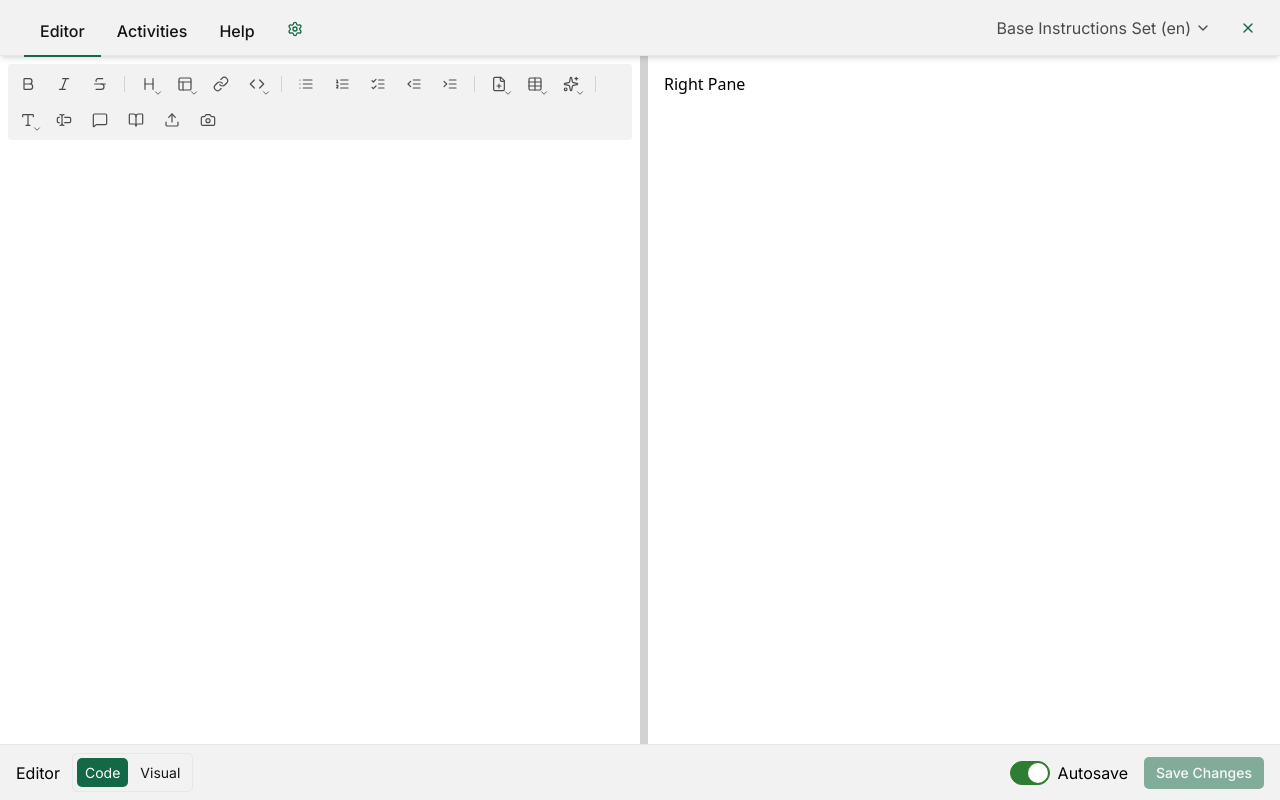
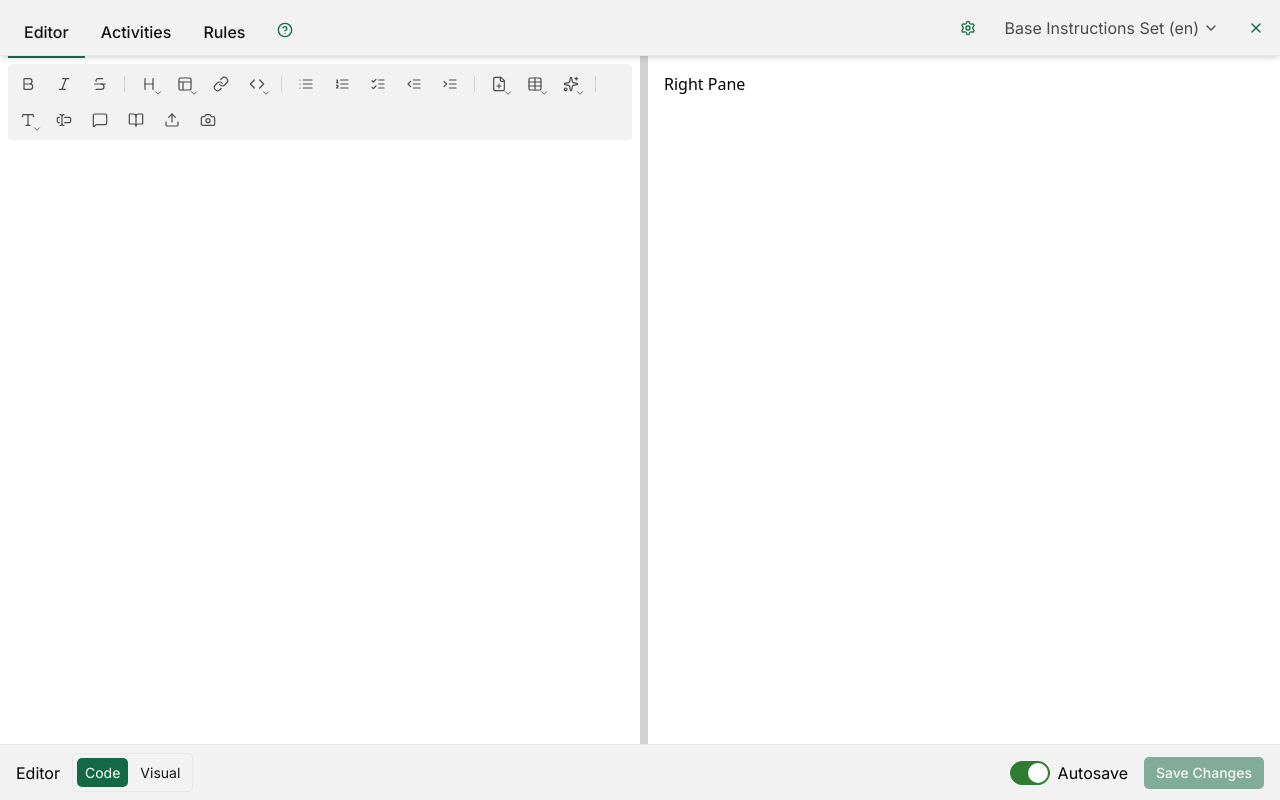
Before and after one commit to keoswalt/skillable-prototype-builder, a Next.js app: page /instructions-editor in a window 1280 px wide. Built offline with nearby package versions, Linux system fonts and the light colour scheme.

Commit message:
Update instruction editor header

```diff
--- a/src/app/instructions-editor/page.tsx
+++ b/src/app/instructions-editor/page.tsx
@@ -40,7 +40,7 @@ export default function InstructionsEditorPage() {
   const tabs: TabItem[] = [
     { id: 'editor', label: 'Editor', content: <></> },
     { id: 'activities', label: 'Activities', content: <></> },
-    { id: 'help', label: 'Help', content: <></> },
+    { id: 'rules', label: 'Rules', content: <></> },
   ];
 
   return (
@@ -56,7 +56,7 @@ export default function InstructionsEditorPage() {
           style={{ width: `${leftWidth}%` }}
         >
           {/* Editor Panel */}
-          <div className="p-2 w-full">
+          <div className="p-2 w-full sticky top-0 z-10">
             <FormattingToolbar />
           </div>
         </section>
--- a/src/components/Icon.tsx
+++ b/src/components/Icon.tsx
@@ -46,6 +46,7 @@ import {
   FilePlus,
   BookOpen,
   Camera,
+  HelpCircle,
   LucideIcon,
   LucideProps
 } from 'lucide-react';
@@ -78,7 +79,7 @@ export const Icons = {
   user: User,
   bell: Bell,
   gradCap: GraduationCap,
-
+  circleQuestionMark: HelpCircle,
   // Status/Feedback
   alert: AlertCircle,
   info: Info,
--- a/src/components/editor/InstructionsEditorHeader.tsx
+++ b/src/components/editor/InstructionsEditorHeader.tsx
@@ -8,23 +8,28 @@ interface InstructionsEditorHeaderProps {
 }
 
 const InstructionsEditorHeader: React.FC<InstructionsEditorHeaderProps> = ({ tabs }) => (
-  <header className="fixed top-0 left-0 w-full h-14 shrink-0 bg-_components-background-contrast-sm border-b border-softgrey-main text-_components-text-primary px-4 flex items-center justify-between shadow-md z-20">
+  <header className="fixed top-0 left-0 w-full h-14 shrink-0 bg-_components-background-contrast-sm border-b border-softgrey-main text-_components-text-primary flex items-center justify-between shadow-md z-20">
     {/* Left side: Tabs + Settings */}
     <div className="flex items-baseline">
       <Tabs
         items={tabs}
         className="[&_[role=tabpanel]]:hidden" // Hide the panels when used inside header
       />
-      <Button
+       <Button
         variant="icon"
-        leftIcon="settings"
-        className="mt-2"
-        aria-label="Settings"
+        leftIcon="circleQuestionMark"
+        className="mt-4"
+        aria-label="Help"
       />
     </div>
 
     {/* Right side: Dropdown + Close */}
-    <div className="flex items-center gap-2">
+    <div className="flex items-center gap-2 pr-2">
+    <Button
+        variant="icon"
+        leftIcon="settings"
+        aria-label="Settings"
+      />
       <DropdownSelect
         options={[{ label: 'Base Instructions Set (en)', value: '' }]}
         maxWidth="sm"
```
